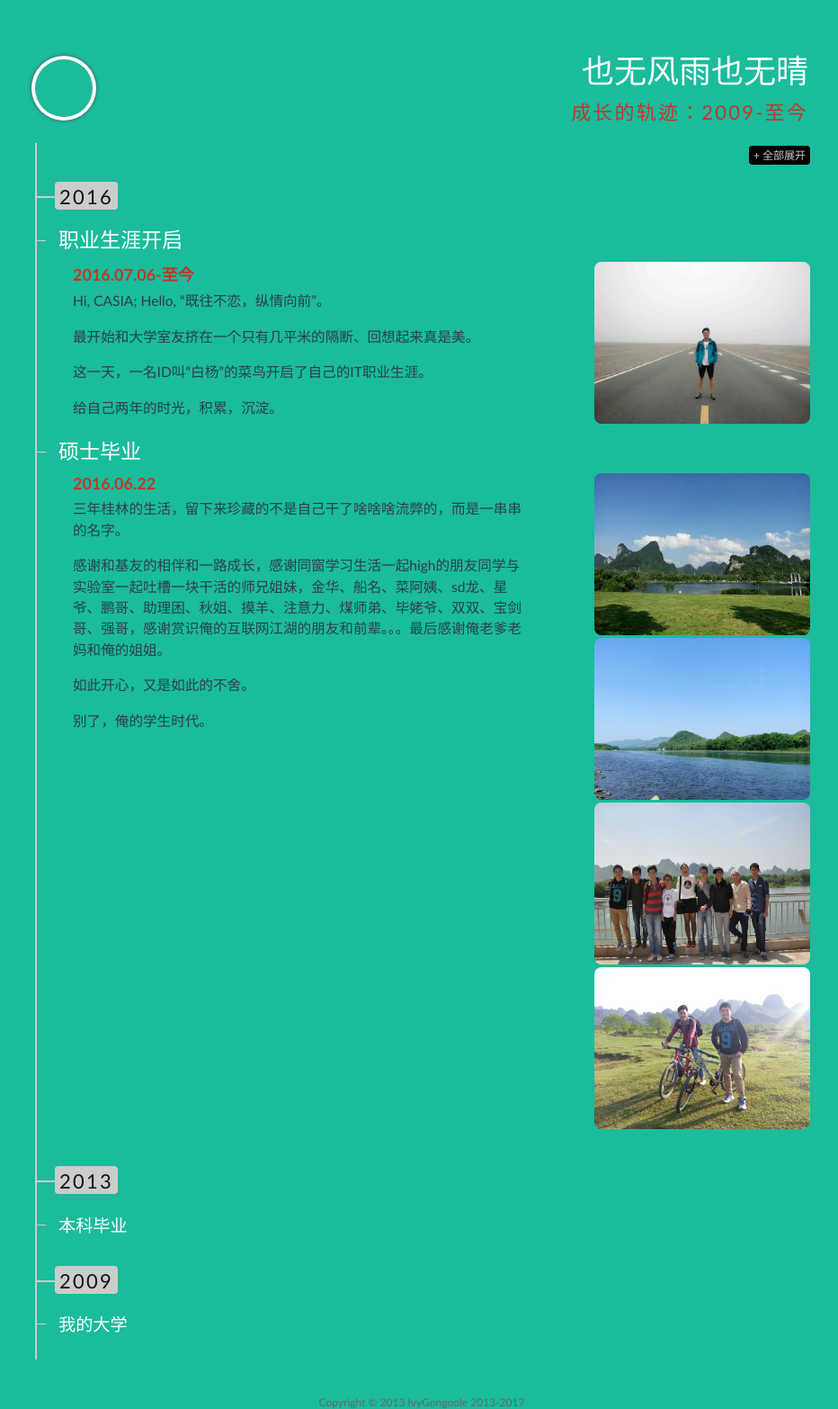
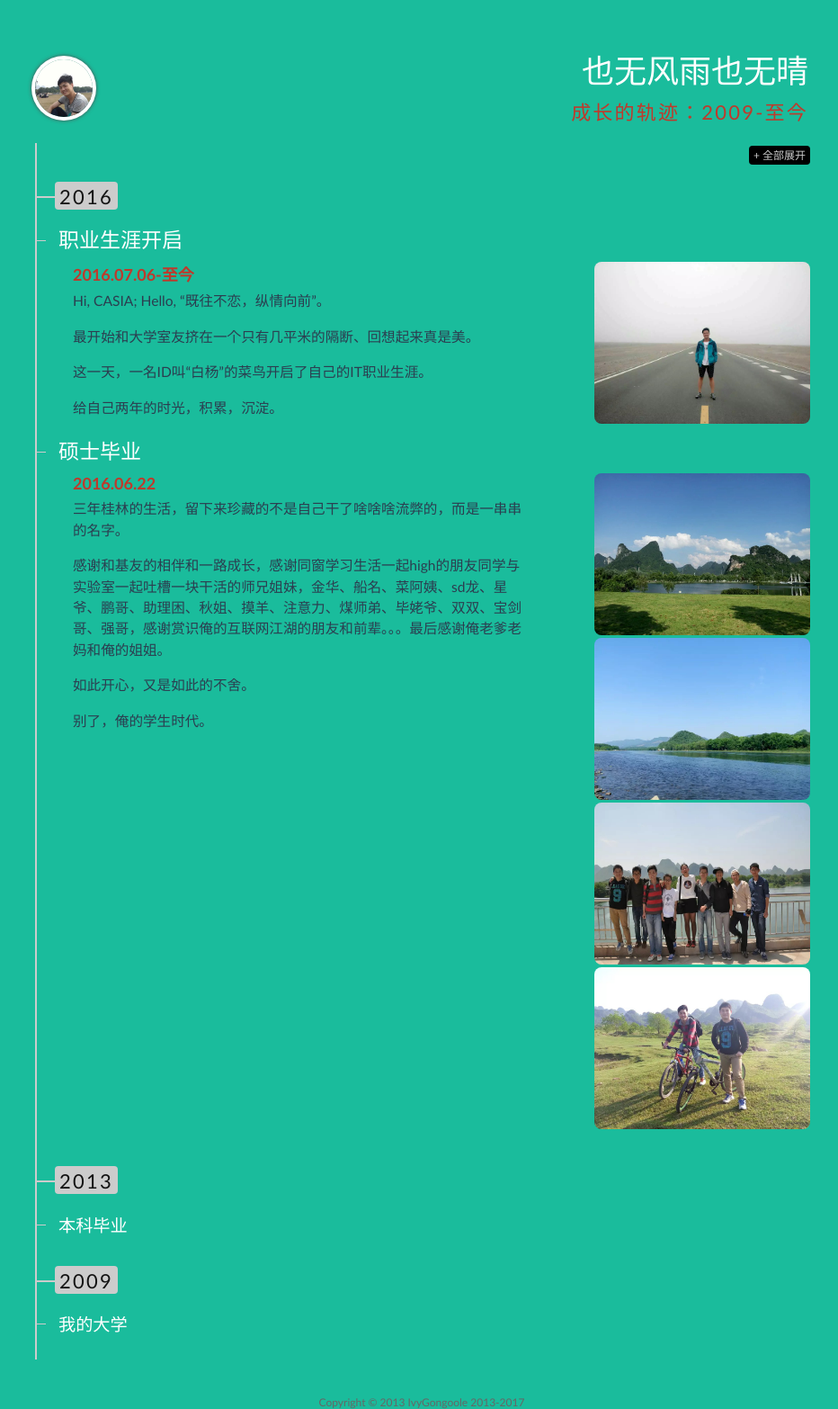
Before and after one commit to IvyGongoogle/IvyGongoogle.github.io, a Jekyll site: the page timeline/index.html, which Jekyll copies as it is, in a window 1280 px wide. Shown: the whole page at 90% size, without its empty margins (171-1103 px from the left). Built offline with Jekyll 4.4.1, drawn with Linux system fonts in a browser that asks for light colours.

Commit message:
update_timeline

```diff
--- a/timeline/css/default.css
+++ b/timeline/css/default.css
@@ -28,7 +28,7 @@ body{margin:0;padding:0;background:#1ABC9C;font-size:12px;overflow:auto}
   border-radius: 2rem;
   -webkit-border-radius: 2rem;
   -moz-border-radius: 2rem;
-  background: url(../IvyGongoogle.jpg) no-repeat;
+  background: url(../IvyGongoogle.png) no-repeat;
   background-size: 4rem;
   }
 
```
